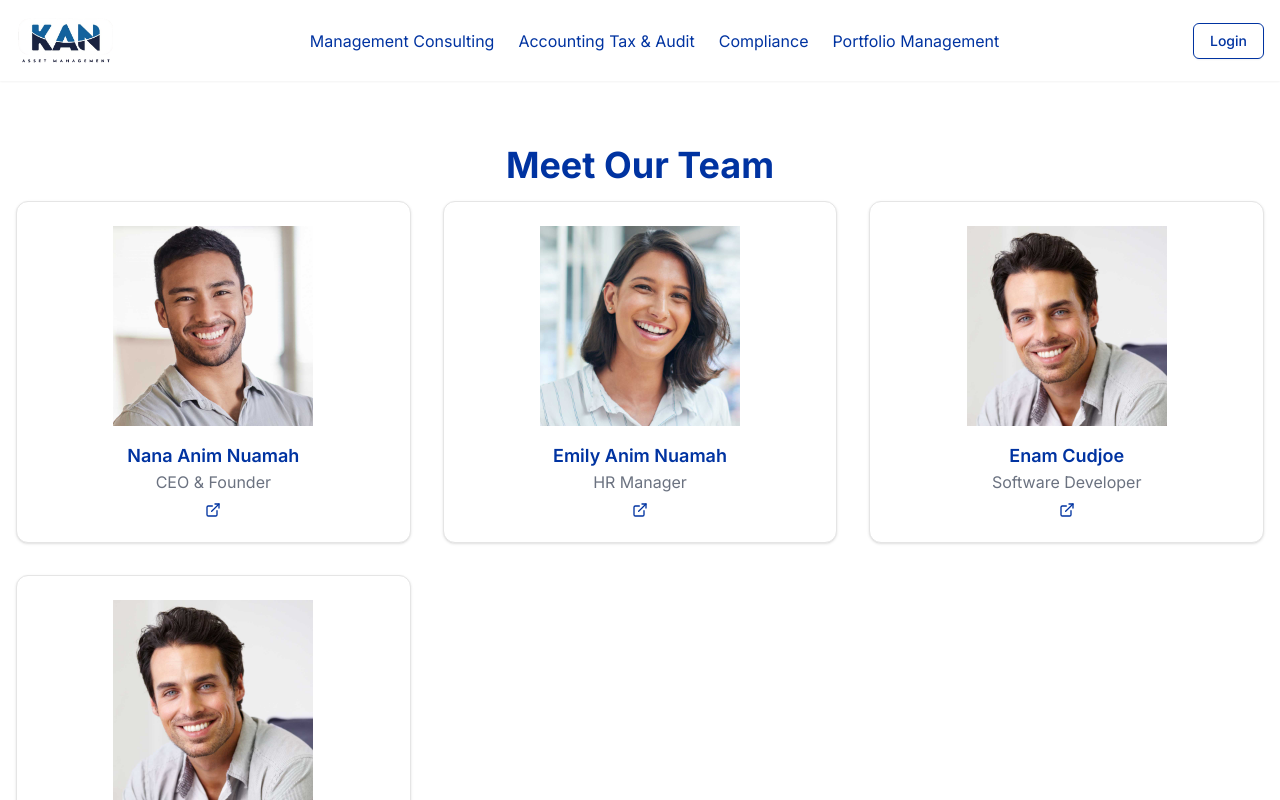
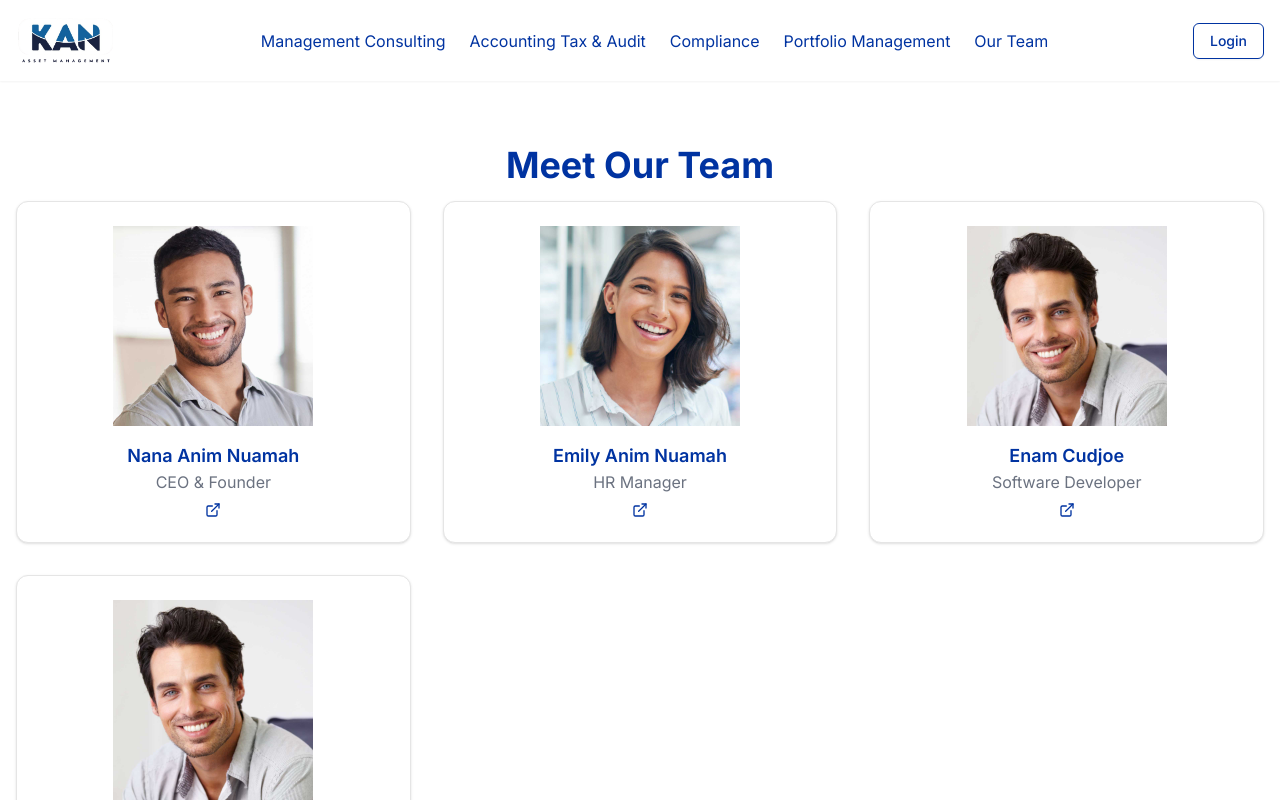
Before and after one commit to Vinc5764/zenith, a Next.js app: page /our-team in a window 1280 px wide. Shown: the top 800 px of the page. Built offline with nearby package versions, Linux system fonts and the light colour scheme.

Commit message:
update stuff

```diff
--- a/app/our-team/page.tsx
+++ b/app/our-team/page.tsx
@@ -25,7 +25,8 @@ const navLinks = [
   { href: "/management", label: "Management Consulting" },
   { href: "/accounting", label: "Accounting Tax & Audit" },
   { href: "/compliance", label: "Compliance" },
-  { href: "/portfolio", label: "Portfolio Management" },
+    { href: "/portfolio", label: "Portfolio Management" },
+   { href: "/our-team", label: "Our Team" },
 ]
 
 export default function TeamPage() {
```
